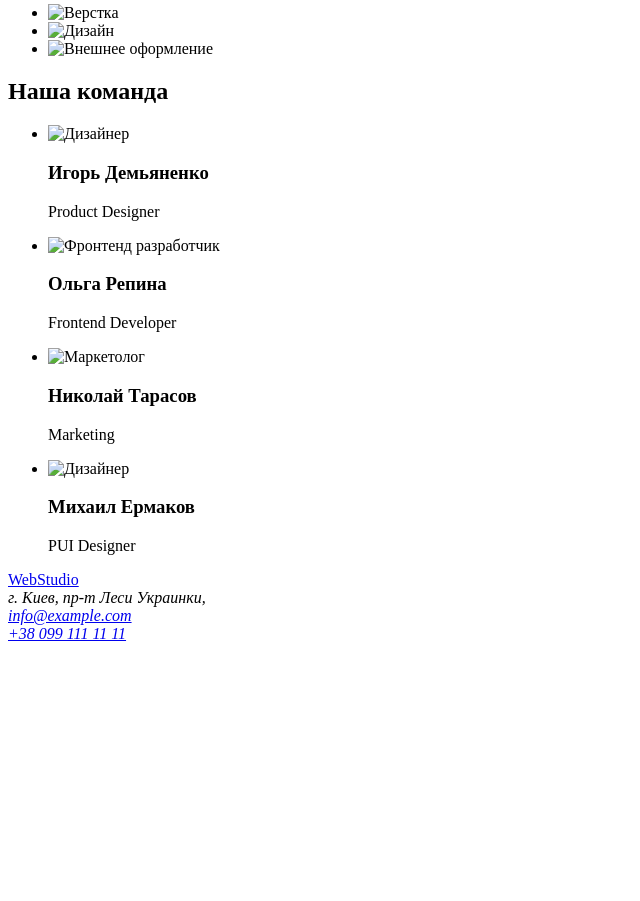
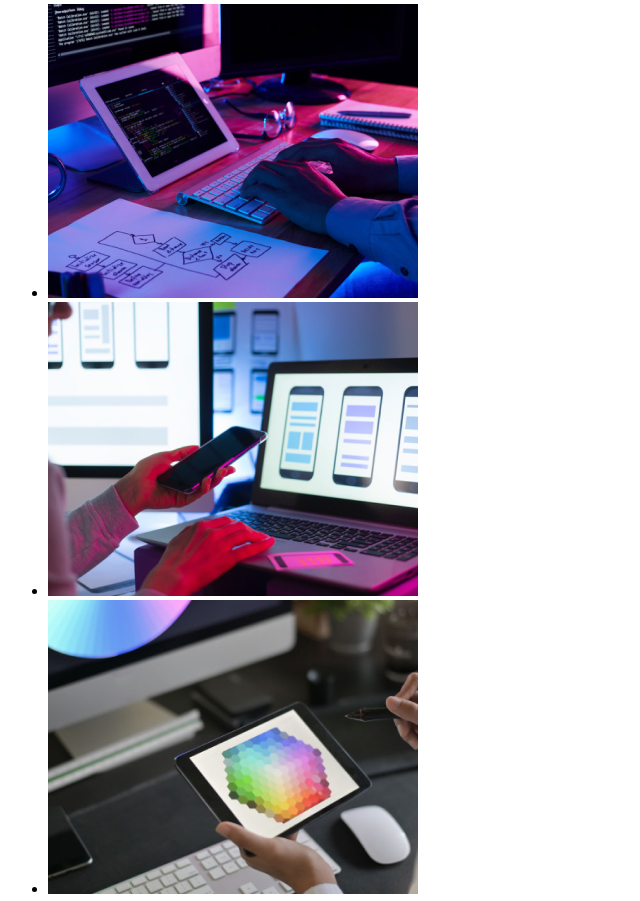
Before and after one commit to Katherineeeeeeee/goit-markup-hw-01, a plain HTML site: page index.html in a window 1280 px wide. Shown: the part 656-1557 px from the top of the page, without its empty margins (0-640 px from the left). Before the commit the page ends 1307 px from the top, so only its background shows below. Drawn offline with Linux system fonts and the light colour scheme.

Commit message:
Працююча розмітка

```diff
--- a/index.html
+++ b/index.html
@@ -74,14 +74,22 @@
         <h2>Чем мы занимаемся</h2>
         <ul>
           <li>
-            <img src="/images/picture-one.jpg" alt="Верстка" width="370" />
-          </li>
-          <li>
-            <img src="/images/picture-two.jpg" alt="Дизайн" width="370" />
+            <img
+              src="/images-must-work/picture-one.jpg"
+              alt="Верстка"
+              width="370"
+            />
           </li>
           <li>
             <img
-              src="/images/picture-three.jpg"
+              src="/images-must-work/picture-two.jpg"
+              alt="Дизайн"
+              width="370"
+            />
+          </li>
+          <li>
+            <img
+              src="/images-must-work/picture-three.jpg"
               alt="Внешнее оформление"
               width="370"
             />
@@ -94,13 +102,17 @@
         <h2>Наша команда</h2>
         <ul>
           <li>
-            <img src="/images/img-one.jpg" alt="Дизайнер" width="270" />
+            <img
+              src="/images-must-work/img-one.jpg"
+              alt="Дизайнер"
+              width="270"
+            />
             <h3>Игорь Демьяненко</h3>
             <p>Product Designer</p>
           </li>
           <li>
             <img
-              src="/images/img-two.jpg"
+              src="/images-must-work/img-two.jpg"
               alt="Фронтенд разработчик"
               width="270"
             />
@@ -108,12 +120,20 @@
             <p>Frontend Developer</p>
           </li>
           <li>
-            <img src="/images/img-three.jpg" alt="Маркетолог" width="270" />
+            <img
+              src="/images-must-work/img-three.jpg"
+              alt="Маркетолог"
+              width="270"
+            />
             <h3>Николай Тарасов</h3>
             <p>Marketing</p>
           </li>
           <li>
-            <img src="/images/img-four.jpg" alt="Дизайнер" width="270" />
+            <img
+              src="/images-must-work/img-four.jpg"
+              alt="Дизайнер"
+              width="270"
+            />
             <h3>Михаил Ермаков</h3>
             <p>PUI Designer</p>
           </li>
```
